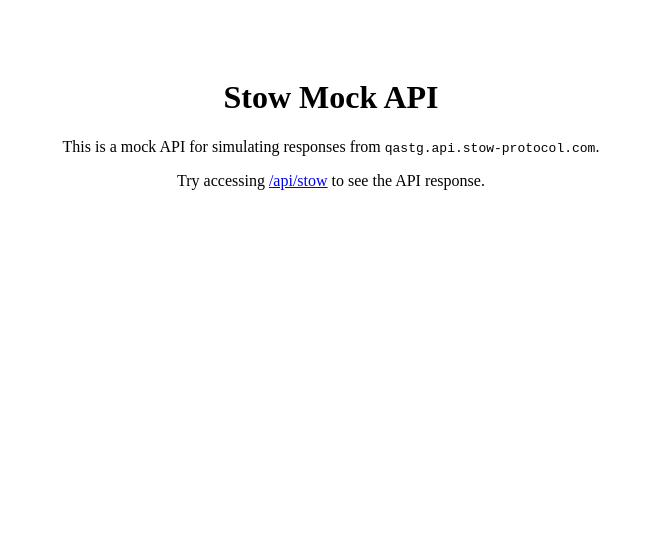
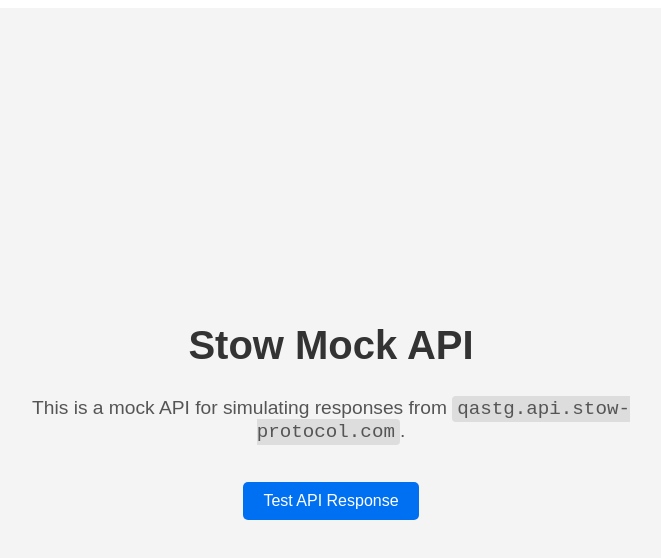
Before and after one commit to izumigoto/stow-api-mock, a Next.js app: page / in a window 1280 px wide. Shown: the top 558 px of the page, without its empty margins (309-970 px from the left). Built offline with nearby package versions, Linux system fonts and the light colour scheme.

Commit message:
Update index.js

```diff
--- a/pages/index.js
+++ b/pages/index.js
@@ -1,9 +1,13 @@
 export default function Home() {
   return (
-    <div style={{ textAlign: 'center', padding: '50px' }}>
-      <h1>Stow Mock API</h1>
-      <p>This is a mock API for simulating responses from <code>qastg.api.stow-protocol.com</code>.</p>
-      <p>Try accessing <a href="/api/stow">/api/stow</a> to see the API response.</p>
+    <div style={{ display: 'flex', flexDirection: 'column', alignItems: 'center', justifyContent: 'center', height: '100vh', backgroundColor: '#f4f4f4', fontFamily: 'Arial, sans-serif' }}>
+      <h1 style={{ color: '#333', fontSize: '2.5rem', marginBottom: '10px' }}>Stow Mock API</h1>
+      <p style={{ color: '#555', fontSize: '1.2rem', textAlign: 'center', maxWidth: '600px' }}>
+        This is a mock API for simulating responses from <code style={{ backgroundColor: '#ddd', padding: '2px 5px', borderRadius: '4px' }}>qastg.api.stow-protocol.com</code>.
+      </p>
+      <a href="/api/stow" style={{ marginTop: '20px', padding: '10px 20px', backgroundColor: '#0070f3', color: 'white', textDecoration: 'none', borderRadius: '5px', fontSize: '1rem' }}>
+        Test API Response
+      </a>
     </div>
   );
 }
```
